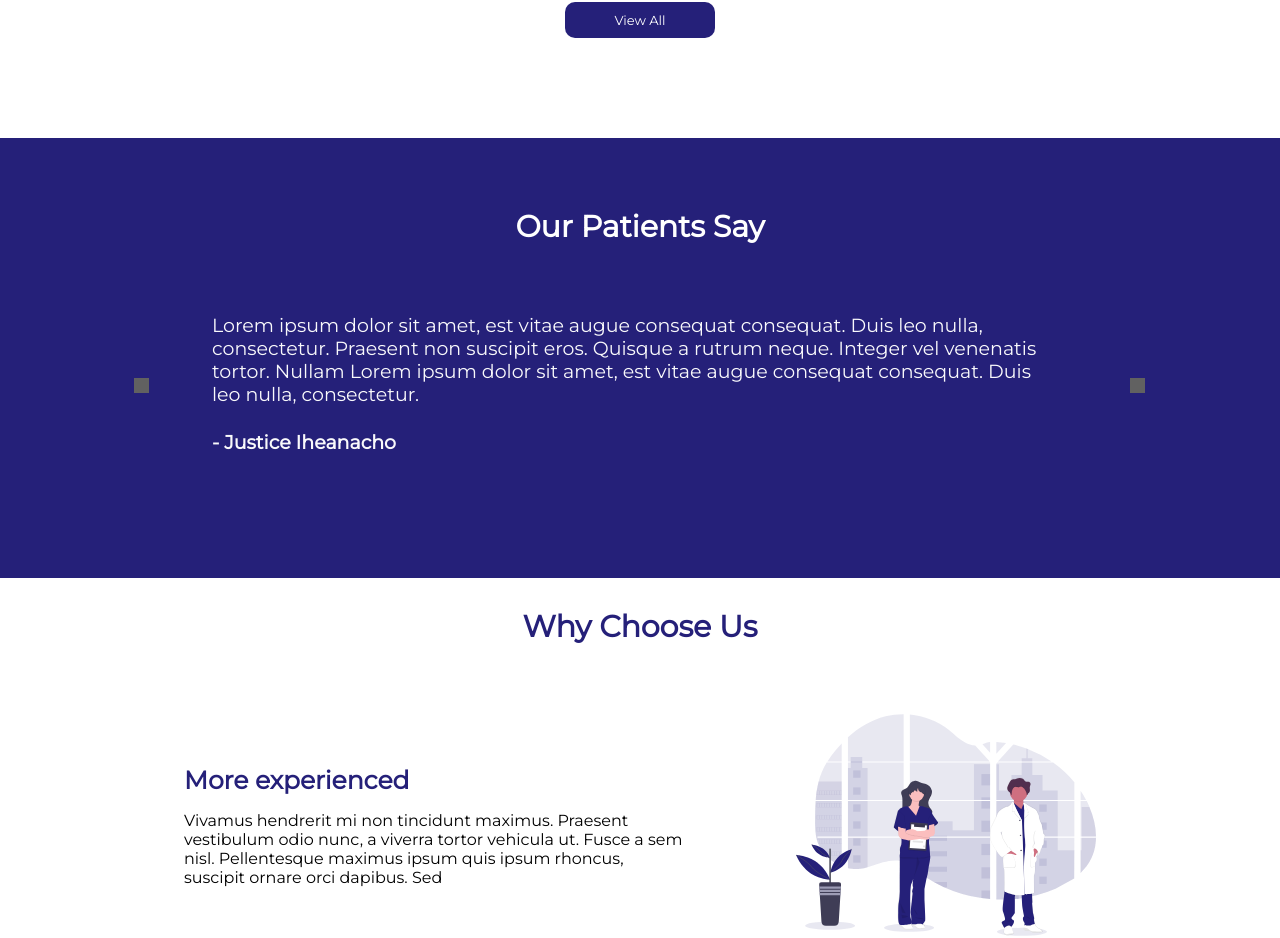
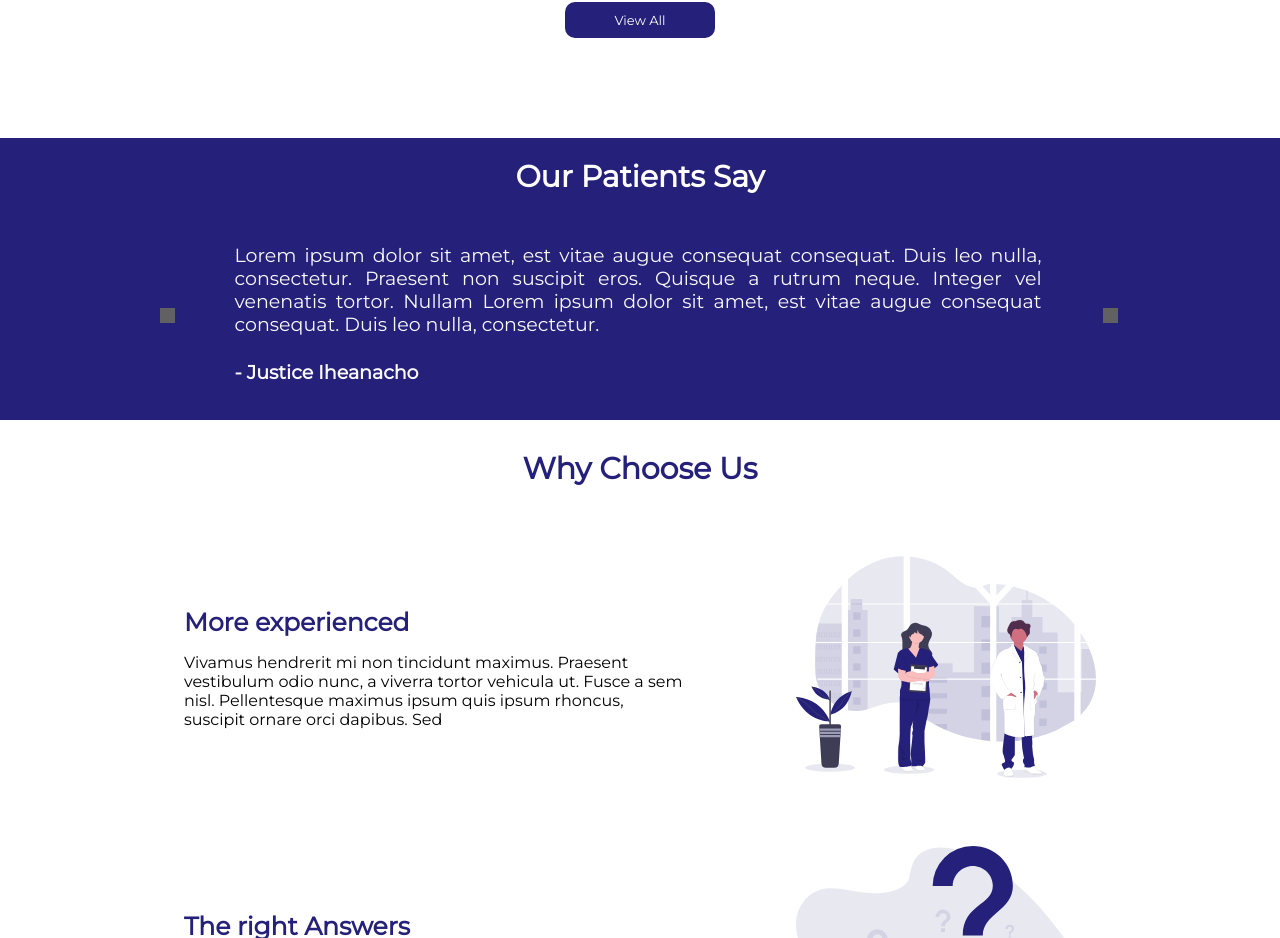
Before and after one commit to Immaculate-Eye-Clinic/Imaculate-front-end, a React (Create React App) app: page / in a window 1280 px wide. Shown: the part 1697-2635 px from the top of the page. Built offline with nearby package versions, Linux system fonts and the light colour scheme; grey boxes are pictures that could not be loaded; a web font is replaced by a local one.

Commit message:
Testimonial section update
Adjusted arrows of the Patients Testimonial section farther apart, making space for the Comments.

```diff
--- a/src/components/modules/PatientsComment/Slider.js
+++ b/src/components/modules/PatientsComment/Slider.js
@@ -99,5 +99,4 @@ class Slider extends Component {
       // </div>
     );
   }
-
 }
--- a/src/components/modules/PatientsComment/StyleComments.js
+++ b/src/components/modules/PatientsComment/StyleComments.js
@@ -3,8 +3,13 @@ import styled from "styled-components";
 export const StyleComments = styled.div`
 
     background-color: #252079;
-    min-height: 300px;
-    padding: 70px;
+    min-height: 200px;
+    padding: 20px 100px 10px;
+
+    @media (max-width: 990px) {
+        padding: 20px 10px 0px;
+    }
+
 
     .title {
         font-weight: 800;
@@ -15,12 +20,11 @@ export const StyleComments = styled.div`
 
     .body {
         display: flex;
-        padding-top: 50px;
+        padding-top: 30px;
         color: white;
         margin: 0px auto 0px;
         align-items: center;
-        justify-content: center;
-        width: 100%;
+        justify-content: space-between;
 
         .left_arrow {
         flex: 1;
@@ -38,7 +42,7 @@ export const StyleComments = styled.div`
         .slider-text {
             flex: 6;
             font-size: 19px;
-            text-align: left;
+            text-align: justify;
         }
 
         .inactive {
@@ -51,25 +55,19 @@ export const StyleComments = styled.div`
         @media (max-width: 990px)
         {
             .slider-text {
-                position: absolute;
-                font-size: 17px;
+                font-size: 15px;
                 text-align: center;
-                max-width: 310px;
-                margin-top: 9em;
+                flex: 14;
             }
 
             .right_arrow {
-            position: absolute;
-            left: 350px;
-            margin-top: 9em;
             text-align: right;
             cursor: pointer;
+            margin-right: 0;
+            padding-right: 0;
             }
 
             .left_arrow {
-            position: absolute;
-            right: 350px;
-            margin-top: 9em;
             text-align: left;
             cursor: pointer;
             }
```
Lines whose indentation alone changed are shown as unchanged.
